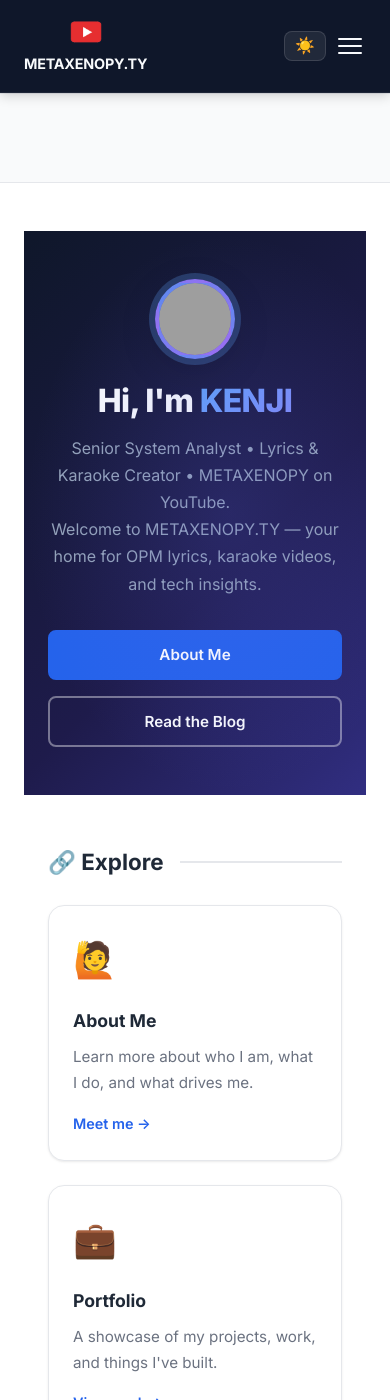
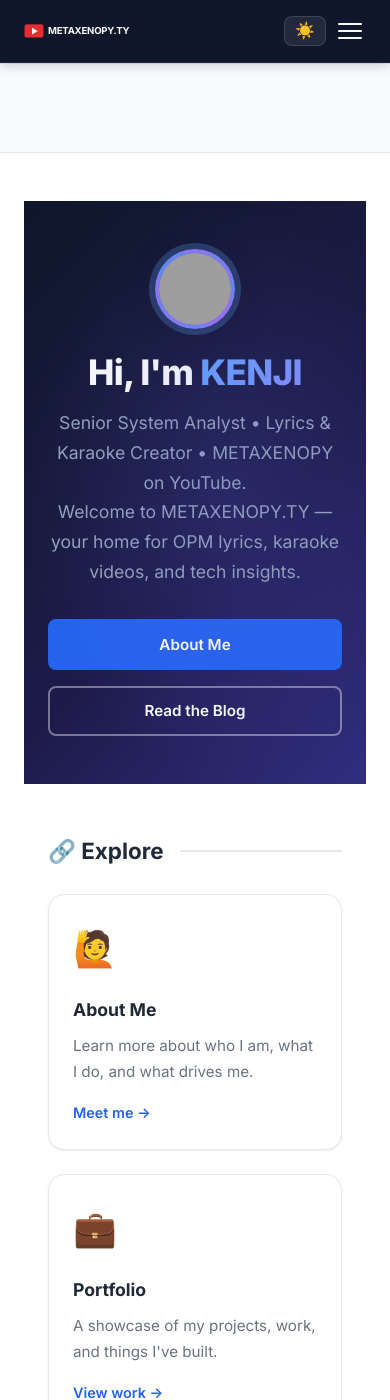
Before and after one commit to darzmackz/darzmackz.github.io, a Jekyll site: the page built from index.html, in a window 390 px wide and 1400 px high. Built offline with Jekyll 4.4.1, drawn with Linux system fonts in a browser that asks for light colours; grey boxes are pictures that could not be loaded.

Commit message:
Add responsive CSS tweaks for admin & site
Adjust responsive styles to improve layout and readability on smaller screens.

admin/index.html: update admin header and component spacing (header padding, brand size, post item padding/title/meta, settings card padding) to better support wrapping and compact displays.

assets/css/main.css: add responsive rules for site logo (row layout, image height, text size), adjust cards grid at <=1024px, scale hero title/subtitle, and refine post list/item typography and spacing at smaller breakpoints.

These changes tighten spacing and font sizes for mobile/tablet devices to enhance usability.

```diff
--- a/admin/index.html
+++ b/admin/index.html
@@ -391,6 +391,12 @@
       .admin-content { padding: 1rem; }
       .admin-header nav { gap: 0.25rem; }
       .admin-header nav .btn-sm { padding: 0.3rem 0.5rem; font-size: 0.75rem; }
+      .admin-header { padding: 0.75rem 1rem; flex-wrap: wrap; }
+      .admin-header .brand { font-size: 1rem; }
+      .post-item { padding: 0.75rem 1rem; }
+      .post-item-title { font-size: 0.85rem; }
+      .post-item-meta { font-size: 0.75rem; }
+      .settings-card { padding: 1.5rem 1rem; }
     }
   </style>
 </head>
--- a/assets/css/main.css
+++ b/assets/css/main.css
@@ -1034,6 +1034,19 @@
     position: relative;
   }
 
+  .site-logo {
+    flex-direction: row;
+    gap: var(--spacing-xs);
+  }
+
+  .logo-image {
+    height: 20px;
+  }
+
+  .logo-text {
+    font-size: 0.6rem;
+  }
+
   .hero {
     padding: var(--spacing-2xl) 0;
   }
@@ -1274,6 +1287,20 @@
   }
 }
 
+@media (max-width: 1024px) {
+  .cards-grid {
+    grid-template-columns: repeat(auto-fit, minmax(280px, 1fr));
+  }
+
+  .hero-title {
+    font-size: 2.2rem;
+  }
+
+  .hero-subtitle {
+    font-size: 1.1rem;
+  }
+}
+
 @media (max-width: 768px) {
   .nav-toggle { display: flex; }
 
@@ -1353,6 +1380,22 @@
   .contact-form .btn {
     width: 100%;
   }
+
+  .post-list-item {
+    padding: var(--spacing-md) 0;
+  }
+
+  .post-list-item h2 {
+    font-size: 1.1rem;
+  }
+
+  .post-meta {
+    font-size: 0.8rem;
+  }
+
+  .post-excerpt {
+    font-size: 0.9rem;
+  }
 }
 
 @media (max-width: 360px) {
```
